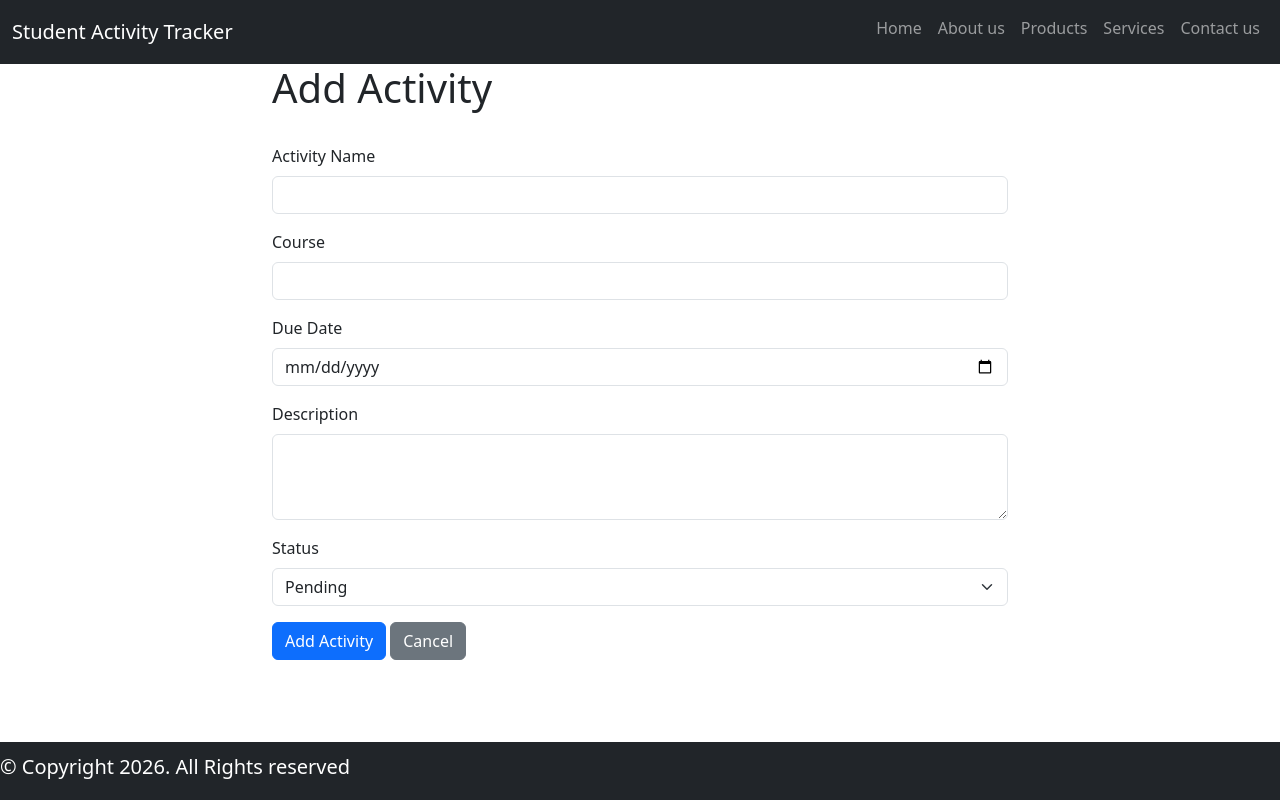
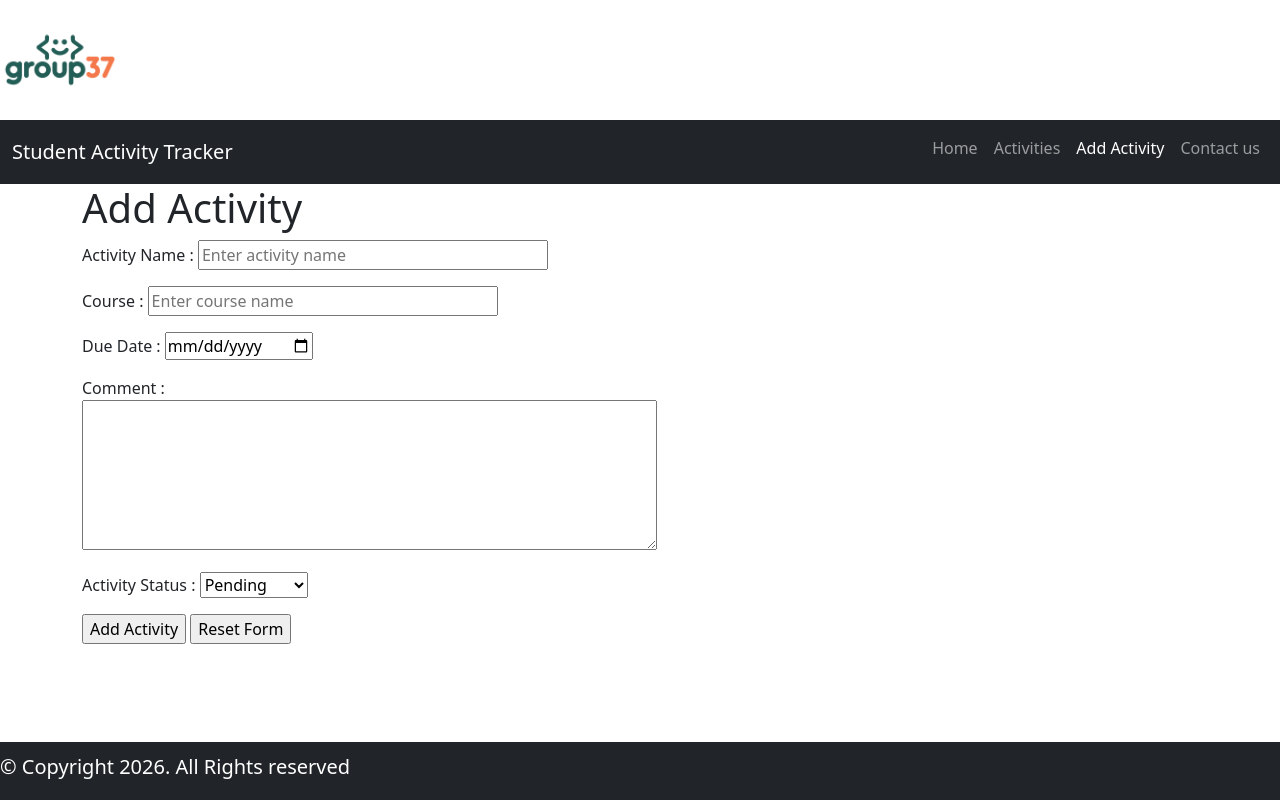
Before and after one commit to Greeshmajoseph1208/INFR3120-Fall26-Project, a Node server app: page /activities/add in a window 1280 px wide. Run offline with Node 20, Linux system fonts and the light colour scheme; some libraries are stand-ins or nearby versions.

Commit message:
second commit

```diff
--- a/views/Activities/add.ejs
+++ b/views/Activities/add.ejs
@@ -2,59 +2,51 @@
 <%- include ../partials/header.ejs %>
 <%- include ../partials/main_nav.ejs %>
 
-<!-- Main Content -->
 <main class="container">
-    <div class="row">
-        <div class="offset-md-2 col-md-8">
     <h1><%= title %></h1>
+
+    <!--Activity Form-->
+
+    <form action="/activities/add" method="post" name="form">
+
+        <p>
+            <label for="name">Activity Name :</label>
+            <input type="text" id="name" name="name" size="32"
+            placeholder="Enter activity name" required>
+        </p>
+
+        <p>
+            <label for="course">Course :</label>
+            <input type="text" id="course" name="course" size="32"
+            placeholder="Enter course name" required>
+        </p>
+
+        <p>
+            <label for="dueDate">Due Date :</label>
+            <input type="date" id="dueDate" name="dueDate" required>
+        </p>
+
+        <p>
+            <label for="comment">Comment :</label>
             <br>
+            <textarea id="comment" name="comment"
+            cols="60" rows="6"></textarea>
+        </p>
 
-            <form method="POST" action="/activities/add">
-
-                <div class="mb-3">
-                    <label for="name" class="form-label">Activity Name</label>
-                    <input type="text" class="form-control"
-                           id="name" name="name" required>
-                </div>
-
-                <div class="mb-3">
-                    <label for="course" class="form-label">Course</label>
-                    <input type="text" class="form-control"
-                           id="course" name="course" required>
-                </div>
-
-                <div class="mb-3">
-                    <label for="dueDate" class="form-label">Due Date</label>
-                    <input type="date" class="form-control"
-                           id="dueDate" name="dueDate" required>
-                </div>
-
-                <div class="mb-3">
-                    <label for="description" class="form-label">Description</label>
-                    <textarea class="form-control" id="description"
-                              name="description" rows="3"></textarea>
-                </div>
-
-                <div class="mb-3">
-                    <label for="status" class="form-label">Status</label>
-                    <select class="form-select" id="status" name="status">
+        <p>
+            <label for="status">Activity Status :</label>
+            <select id="status" name="status">
                 <option value="Pending">Pending</option>
                 <option value="In Progress">In Progress</option>
                 <option value="Completed">Completed</option>
             </select>
-                </div>
+        </p>
 
-                <button type="submit" class="btn btn-primary">
-                    Add Activity
-                </button>
-
-                <a href="/activities" class="btn btn-secondary">
-                    Cancel
-                </a>
+        <input type="submit" value="Add Activity">
+        <input type="reset" value="Reset Form">
 
     </form>
-        </div>
-    </div>
 </main>
 
+
 <%- include ../partials/footer.ejs %>
--- a/views/Activities/list.ejs
+++ b/views/Activities/list.ejs
@@ -19,12 +19,12 @@
                     <th>Status</th>
                 </tr>
 
-                <!-- Activity Records -->
+                <!-- Activity Items -->
                 <% for(let count=0; count<Activitylist.length; count++) { %>
                     <tr>
                         <td><%= Activitylist[count].name %></td>
                         <td><%= Activitylist[count].course %></td>
-                        <td><%= Activitylist[count].dueDate ? Activitylist[count].dueDate.toLocaleDateString() : '' %></td>
+                        <td><%= Activitylist[count].dueDate %></td>
                         <td><%= Activitylist[count].description %></td>
                         <td><%= Activitylist[count].status %></td>
                     </tr>
--- a/views/partials/main_nav.ejs
+++ b/views/partials/main_nav.ejs
@@ -1,3 +1,8 @@
+<!--Logo -->
+<img src="/Asset/images/transparent-logo.png"
+     alt="Student Activity Tracker Logo"
+     width="120"
+     height="120">
 <!--navbar-->
       <nav class="navbar navbar-expand-lg navbar-dark bg-dark">
         <div class="container-fluid">
@@ -16,25 +21,18 @@
                     <a class="nav-link" aria-current="page" href="/home"><i class="fa-solid fa-house"></i> Home</a>
                   <% } %>
                   </li>
+
                 <li class="nav-item">
-                  <% if (title=="About us") { %>
-                    <a class="nav-link active" aria-current="page" href="/aboutus"><i class="fa-solid fa-info"></i> About us</a>
+                    <% if (title=="Activities") { %>
+                        <a class="nav-link active" aria-current="page" href="/activities"><i class="fa-solid fa-list"></i> Activities</a>
                     <% } else { %>
-                    <a class="nav-link" aria-current="page" href="/aboutus"><i class="fa-solid fa-info"></i> About us</a>
+                        <a class="nav-link" href="/activities"><i class="fa-solid fa-list"></i> Activities</a>
                     <% } %>
                 </li>
                 <li class="nav-item">
-                  <% if (title=="Products") { %>
-                    <a class="nav-link active" aria-current="page" href="/products"> <i class="fa-brands fa-elementor"></i> Products</a>
+                    <% if (title=="Add Activity") { %><a class="nav-link active" aria-current="page" href="/activities/add"><i class="fa-solid fa-square-plus"></i> Add Activity</a>
                     <% } else { %>
-                    <a class="nav-link" aria-current="page" href="/products"> <i class="fa-brands fa-elementor"></i> Products</a>
-                  <% } %>
-                  </li>
-                <li class="nav-item">
-                  <% if (title=="Services") { %>
-                    <a class="nav-link active" aria-current="page" href="/services"> <i class="fa-solid fa-gear"></i> Services</a>
-                  <% } else { %>
-                    <a class="nav-link" aria-current="page" href="/services"> <i class="fa-solid fa-gear"></i> Services</a>
+                        <a class="nav-link" href="/activities/add"><i class="fa-solid fa-square-plus"></i> Add Activity</a>
                     <% } %>
                 </li>
                 <li class="nav-item">
```
Also changed, not shown: views/index.ejs (+12 -0 lines), public/Asset/images/transparent-logo.png (added). Lines whose indentation alone changed are shown as unchanged.
